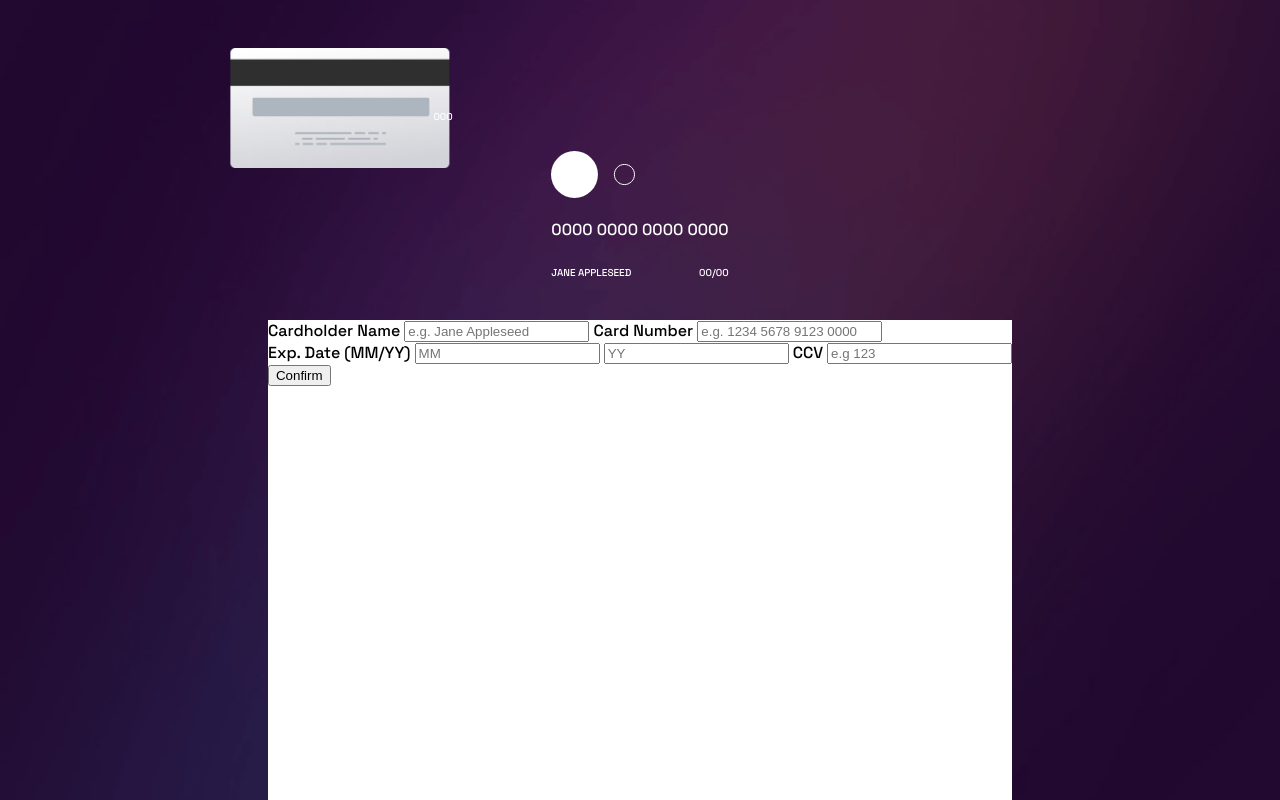
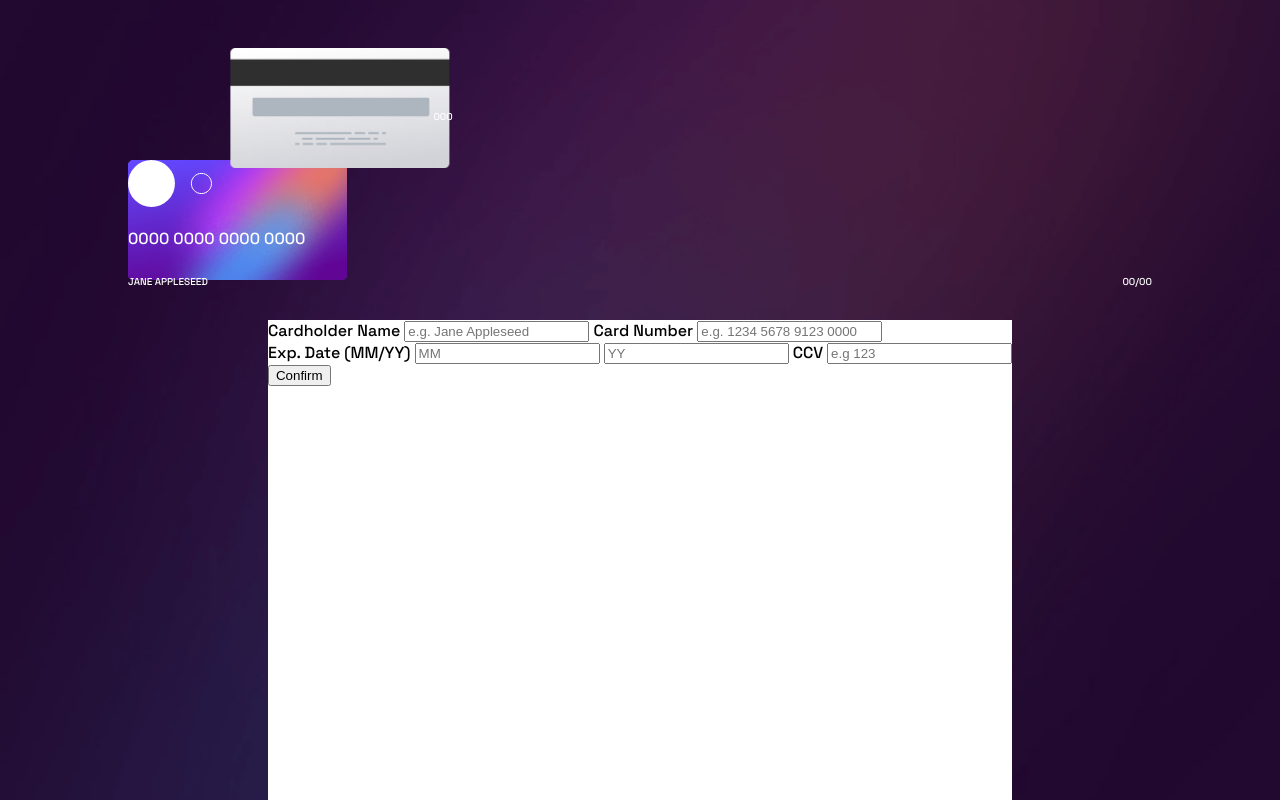
Before and after one commit to nirglus/interactive-card-details-form-main, a plain HTML site: page index.html in a window 1280 px wide. Drawn offline with Linux system fonts and the light colour scheme.

Commit message:
add front card bg

```diff
--- a/styles/style.scss
+++ b/styles/style.scss
@@ -50,6 +50,10 @@ body{
 }
 .card-front{
     color: #fff;
+    background-image: url(../images/bg-card-front.png);
+    @include widthHeight(80vw, 15vh);
+    background-size: contain;
+    background-repeat: no-repeat;
 }
 .cardBottom{
     @include flex(row, center ,space-between);
```
Also changed, not shown: styles/style.css, 1 other file.
